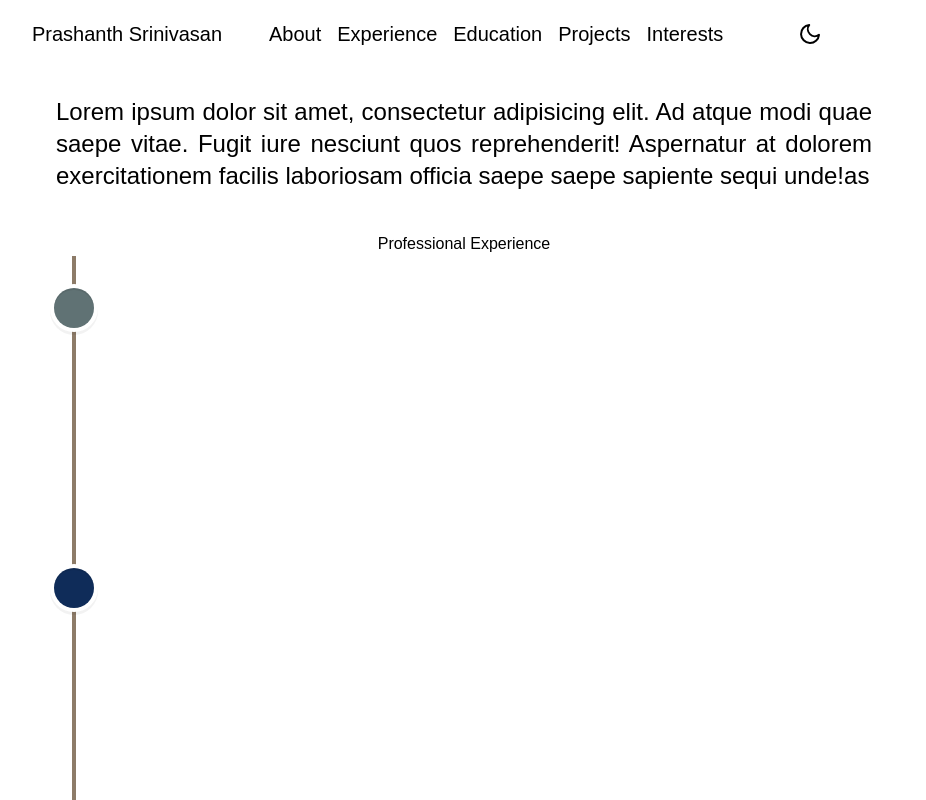
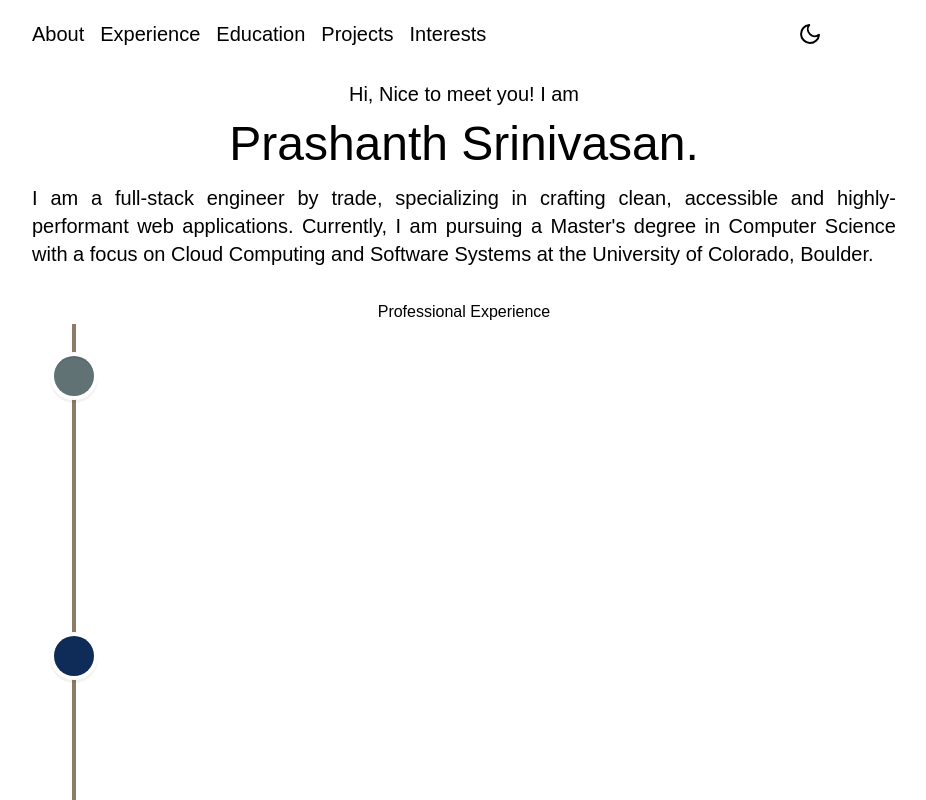
Before and after one commit to sprashanthv-dev/portfolio, a Next.js app: page / in a window 1280 px wide. Shown: the top 800 px of the page, without its empty margins (176-1102 px from the left). Built offline with nearby package versions, Linux system fonts and the light colour scheme.

Commit message:
feat: Intro section completed

```diff
--- /dev/null
+++ b/components/Intro/Intro.tsx
@@ -0,0 +1,20 @@
+import React from 'react';
+
+const Profile = () => {
+  return (
+    <div>
+      <p className="my-3 text-center md:text-xl">Hi, Nice to meet you! I am</p>
+      <p className="text-2xl text-center md:text-5xl m-0">
+        Prashanth Srinivasan.
+      </p>
+      <p className="my-4 md:text-xl text-justify">
+        I am a full-stack engineer by trade, specializing in crafting clean,
+        accessible and highly-performant web applications. Currently, I am
+        pursuing a Master's degree in Computer Science with a focus on Cloud
+        Computing and Software Systems at the University of Colorado, Boulder.
+      </p>
+    </div>
+  );
+};
+
+export default Profile;
--- a/components/Layout/index.tsx
+++ b/components/Layout/index.tsx
@@ -12,10 +12,8 @@ const Layout = ({ children }: LayoutProps) => {
     <div className="flex flex-col min-h-screen">
       <Helmet title={seoConfig.defaultTitle} />
       <div className="relative my-0 mx-auto block py-0 px-4 max-w-4xl">
-        <div>
-          <Navbar />
-          {children}
-        </div>
+        <Navbar />
+        {children}
       </div>
       <Footer />
     </div>
--- a/components/Navbar/Navbar.tsx
+++ b/components/Navbar/Navbar.tsx
@@ -16,10 +16,7 @@ const Navbar = () => {
 
   return (
     <div className="flex items-center justify-between mt-5 w-full">
-      <nav className="flex flex-col justify-center items-center w-4/5 md:flex-row md:justify-between">
-        <ul className="text-2xl md:w-2/4 md:text-xl">
-          <li>Prashanth Srinivasan</li>
-        </ul>
+      <nav className="flex flex-col justify-center md:justify-between items-center w-4/5 md:flex-row">
         <ul className="flex flex-col text-center items-center md:space-x-4 cursor-pointer mt-2 md:m-0 md:w-3/4 md:flex-row lg:text-xl">
           {(!isResized || closeIcon) &&
             navbarItems.map((item) => (
--- a/components/Profile/Profile.tsx
+++ /dev/null
@@ -1,18 +0,0 @@
-import React from 'react';
-
-const Profile = () => {
-  return (
-    <>
-      <div className="p-2 mx-4 my-0 md:pt-4">
-        <p className="md:text-2xl text-justify text-xl">
-          Lorem ipsum dolor sit amet, consectetur adipisicing elit. Ad atque
-          modi quae saepe vitae. Fugit iure nesciunt quos reprehenderit!
-          Aspernatur at dolorem exercitationem facilis laboriosam officia saepe
-          saepe sapiente sequi unde!as
-        </p>
-      </div>
-    </>
-  );
-};
-
-export default Profile;
--- a/pages/index.tsx
+++ b/pages/index.tsx
@@ -2,7 +2,7 @@ import React from 'react';
 import { QueryClient, QueryClientProvider } from '@tanstack/react-query';
 
 import Layout from 'components/Layout';
-import Profile from '../components/Profile/Profile';
+import Intro from '../components/Intro/Intro';
 import WorkEx from '../components/WorkEx/WorkEx';
 import Education from '../components/Education/Education';
 
@@ -21,7 +21,7 @@ const IndexPage = () => {
     <Layout>
       <QueryClientProvider client={queryClient}>
         <section className="my-8 mx-auto">
-          <Profile />
+          <Intro />
         </section>
         <section className="work_ex">
           <WorkEx />
```
